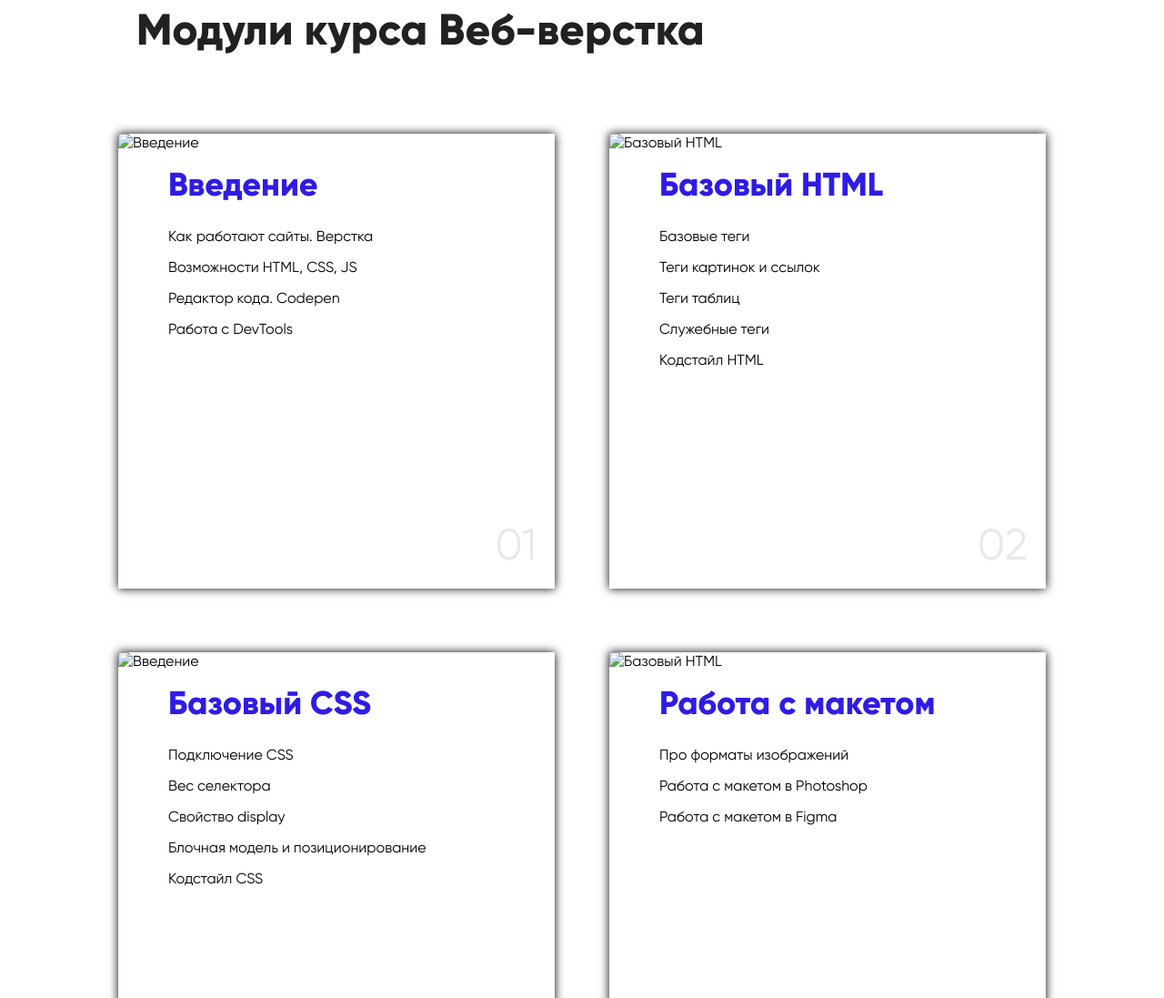
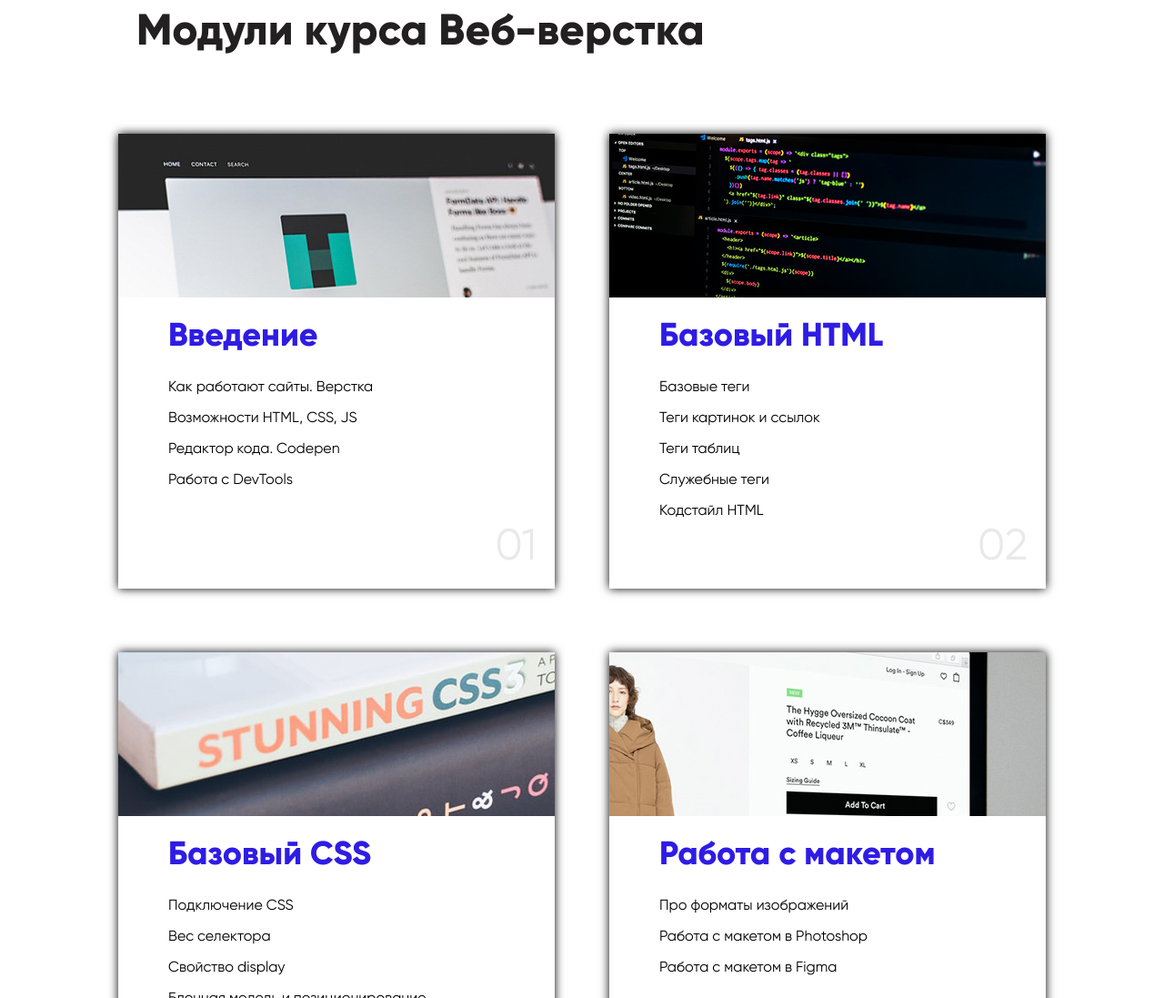
Before and after one commit to vkKlaus/BaseFrontEnd, a plain HTML site: page 4/module.html in a window 1280 px wide. Shown: the part 231-1328 px from the top of the page at 91% size. Drawn offline with Linux system fonts and the light colour scheme; the site is published under a folder, as on GitHub Pages, so addresses that start at the root find nothing.

Commit message:
dz-4 fin

```diff
--- a/4/css/style.css
+++ b/4/css/style.css
@@ -205,7 +205,7 @@ a {
 .module-body{
   width: 100%;
   padding-bottom: 500px;
-  background-image: url(/imgModules/bgBody.png);
+  background-image: url(../img/bgBody.png);
   background-repeat: no-repeat;
   background-position-x: center;
   background-position-y: bottom;
--- a/4/module.html
+++ b/4/module.html
@@ -24,7 +24,7 @@
 
 		<div class="container-block">
 			<div class="block-left block">
-				<img src="/imgModules/photo-1530435460869-d13625c69bbf.jpg" alt="Введение" />
+				<img src="img/photo-1530435460869-d13625c69bbf.jpg" alt="Введение" />
 
 				<div class="block-container">
 					<h2 class="title-block">Введение</h2>
@@ -43,7 +43,7 @@
 				</div>
 			</div>
 			<div class="block-right block">
-				<img src="/imgModules/photo-1516101922849-2bf0be616449.jpg" alt="Базовый HTML" />
+				<img src="img/photo-1516101922849-2bf0be616449.jpg" alt="Базовый HTML" />
 
 				<div class="block-container">
 					<h2 class="title-block">Базовый HTML</h2>
@@ -67,7 +67,7 @@
 
 		<div class="container-block">
 			<div class="block-left block">
-				<img src="/imgModules/photo-1507721999472-8ed4421c4af2.jpg" alt="Введение" />
+				<img src="img/photo-1507721999472-8ed4421c4af2.jpg" alt="Введение" />
 
 				<div class="block-container">
 					<h2 class="title-block">Базовый CSS</h2>
@@ -88,7 +88,7 @@
 				</div>
 			</div>
 			<div class="block-right block">
-				<img src="/imgModules/photo-1539278670307-a69d04dc8a75.jpg" alt="Базовый HTML" />
+				<img src="img/photo-1539278670307-a69d04dc8a75.jpg" alt="Базовый HTML" />
 
 				<div class="block-container">
 					<h2 class="title-block">Работа с макетом</h2>
```
Also changed, not shown: 4/img/bgBody.png (added), 4/img/photo-1507721999472-8ed4421c4af2.jpg (added), 4/img/photo-1516101922849-2bf0be616449.jpg (added), 4/img/photo-1530435460869-d13625c69bbf.jpg (added), 4/img/photo-1539278670307-a69d04dc8a75.jpg (added), 4/imgHotell/Личный кабинет.png (renamed from 4/imgHotell/ Личный кабинет.png), 2 other files.
